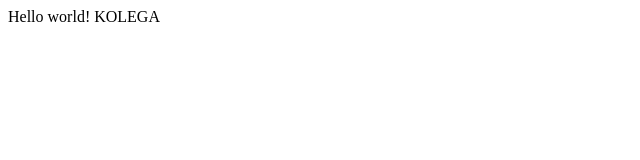
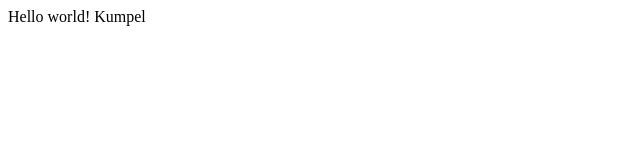
Before and after one commit to BasKo098/GitTutorial, a plain HTML site: page index.html in a window 1280 px wide. Shown: the full height of the page, 0-640 px from the left. Drawn offline with Linux system fonts and the light colour scheme.

Commit message:
zmiany kolegi

```diff
--- a/index.html
+++ b/index.html
@@ -6,6 +6,6 @@
     <title>Get Tutorial</title>
 </head>
 <body>
-    Hello world! KOLEGA
+    Hello world! Kumpel
 </body>
 </html>
```
